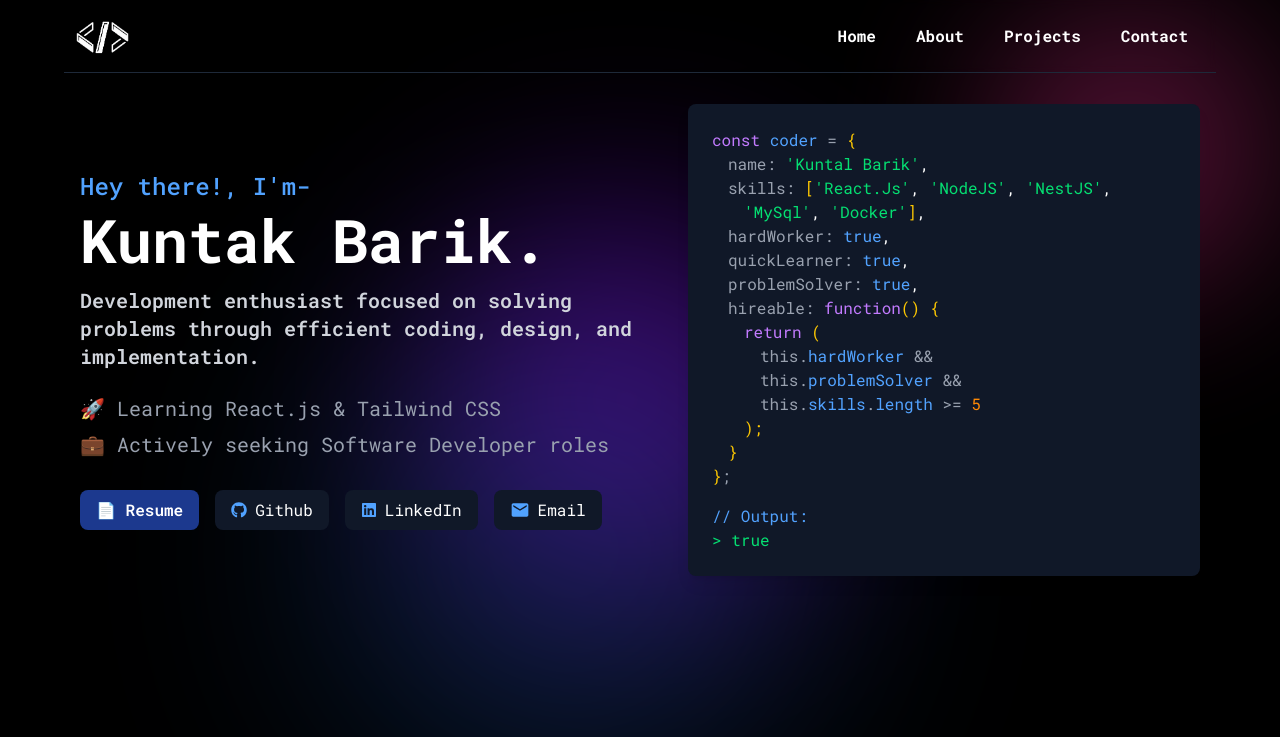
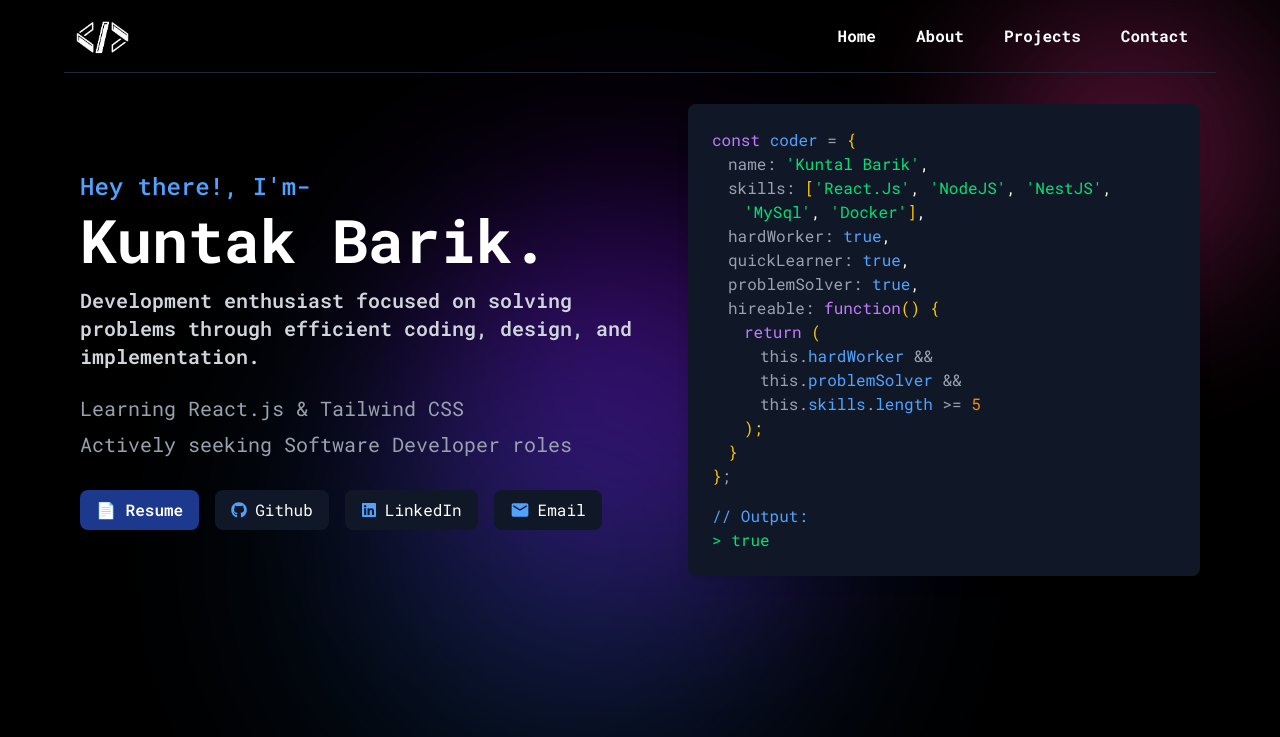
Before and after one commit to GalacktusKB/Portfolio, a React (Vite) app: page / in a window 1280 px wide. Shown: the top 737 px of the page. Built offline with nearby package versions, Linux system fonts and the light colour scheme.

Commit message:
Portfolio updated

```diff
--- a/src/components/About.jsx
+++ b/src/components/About.jsx
@@ -10,7 +10,7 @@ const About = () => {
         {/* Text Section */}
         <div className="w-screen lg:w-160 px-5 lg:px-0">
           <h2 className="text-2xl font-bold flex items-center gap-2">
-            <span>⚡</span> About Me
+            <span></span> About Me
           </h2>
           <NavLink
             to="/about"
--- a/src/components/AboutMain.jsx
+++ b/src/components/AboutMain.jsx
@@ -11,7 +11,7 @@ const AboutMain = () => {
         {/* Text Section */}
       <div className="w-screen lg:w-160 px-5 lg:px-4">
         <h1 className="text-2xl lg:text-4xl font-bold mb-4 flex items-center gap-2 ">
-          <span>⚡</span> About Me
+          <span></span> About Me
         </h1>
         <p className="my-4 text-gray-400">
             A passionate <span className="text-blue-400 font-semibold">Developer</span> with strong skills in
--- a/src/components/Hero.jsx
+++ b/src/components/Hero.jsx
@@ -28,10 +28,10 @@ const Hero = () => {
 
         <div className="mt-6 md:text-xl space-y-2">
           <p className="text-gray-400 flex justify-start items-center gap-2">
-            🚀 Learning React.js & Tailwind CSS
+             Learning React.js & Tailwind CSS
           </p>
           <p className="text-gray-400  md:text-xl flex justify-start items-center gap-2">
-            💼 Actively seeking Software Developer roles
+             Actively seeking Software Developer roles
           </p>
         </div>
 
```
